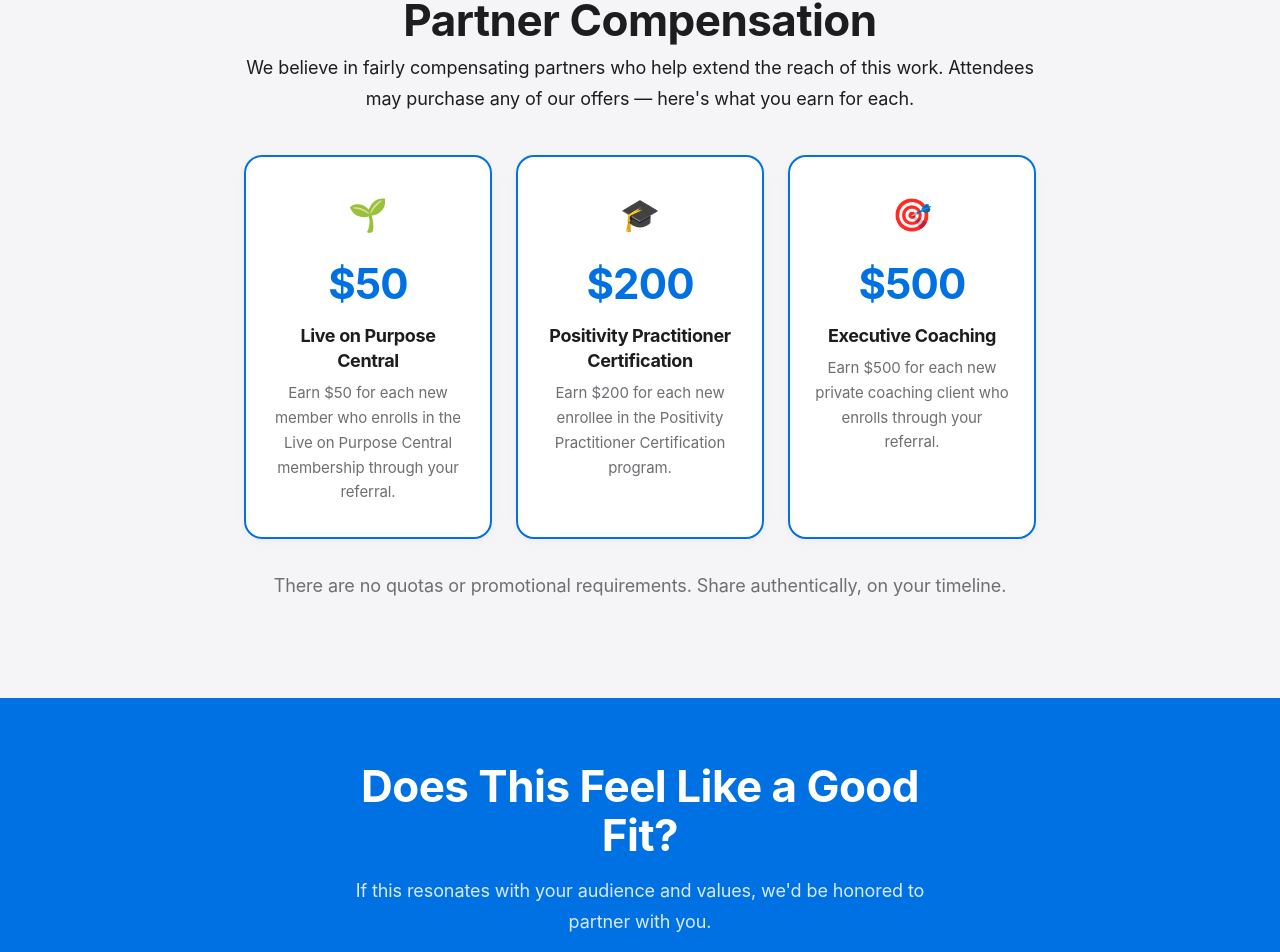
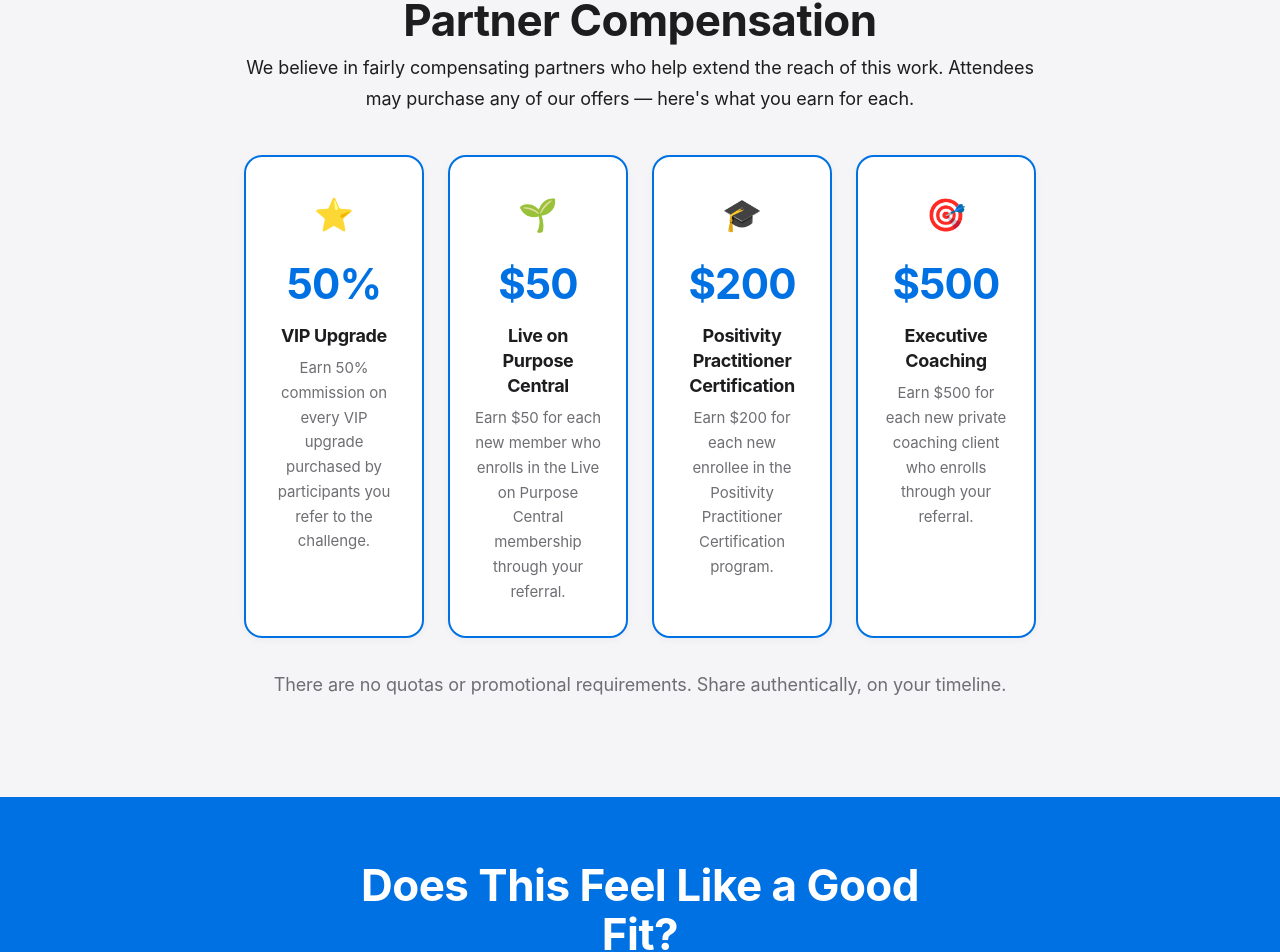
Before and after one commit to rbradshaw9/emotionalfreedomchallenge, a Next.js app: page /partners in a window 1280 px wide. Shown: the part 2497-3449 px from the top of the page. Built offline with nearby package versions, Linux system fonts and the light colour scheme.

Commit message:
Add 50% VIP upgrade commission card to partners page

```diff
--- a/app/(main)/partners/page.tsx
+++ b/app/(main)/partners/page.tsx
@@ -91,6 +91,12 @@ export default function PartnersPage() {
           </p>
 
           <div className="v2-compensation-cards">
+            <div className="v2-compensation-card">
+              <div className="v2-compensation-icon">⭐</div>
+              <div className="v2-compensation-amount">50%</div>
+              <h3 className="v2-h4">VIP Upgrade</h3>
+              <p className="v2-body">Earn 50% commission on every VIP upgrade purchased by participants you refer to the challenge.</p>
+            </div>
             <div className="v2-compensation-card">
               <div className="v2-compensation-icon">🌱</div>
               <div className="v2-compensation-amount">$50</div>
--- a/app/(main)/v2.css
+++ b/app/(main)/v2.css
@@ -806,8 +806,8 @@
 @media (min-width: 640px) {
   .efc-v2 .v2-compensation-cards { grid-template-columns: 1fr 1fr; }
 }
-@media (min-width: 900px) {
-  .efc-v2 .v2-compensation-cards { grid-template-columns: repeat(3, 1fr); }
+@media (min-width: 1024px) {
+  .efc-v2 .v2-compensation-cards { grid-template-columns: repeat(4, 1fr); }
 }
 .efc-v2 .v2-compensation-card {
   background: var(--v2-bg);
```
